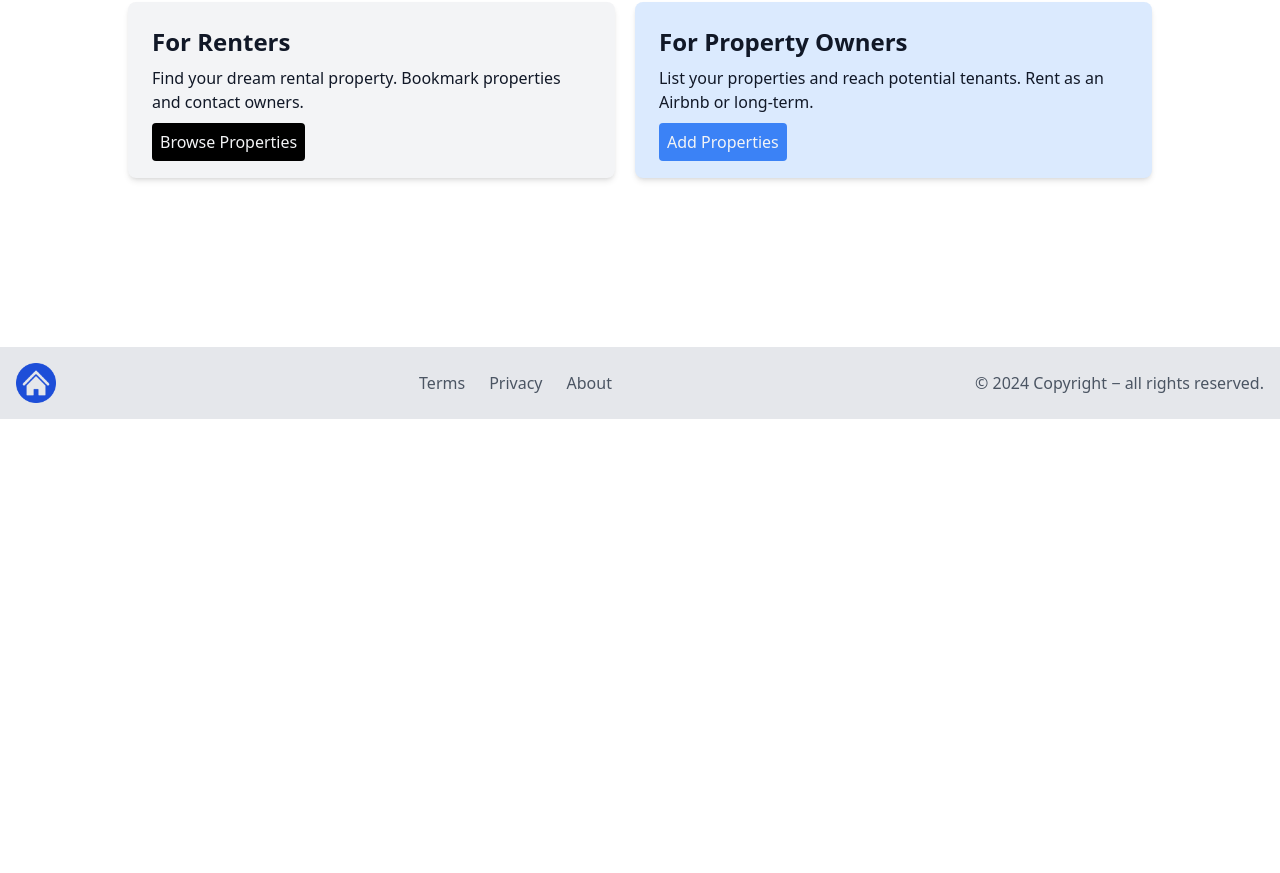
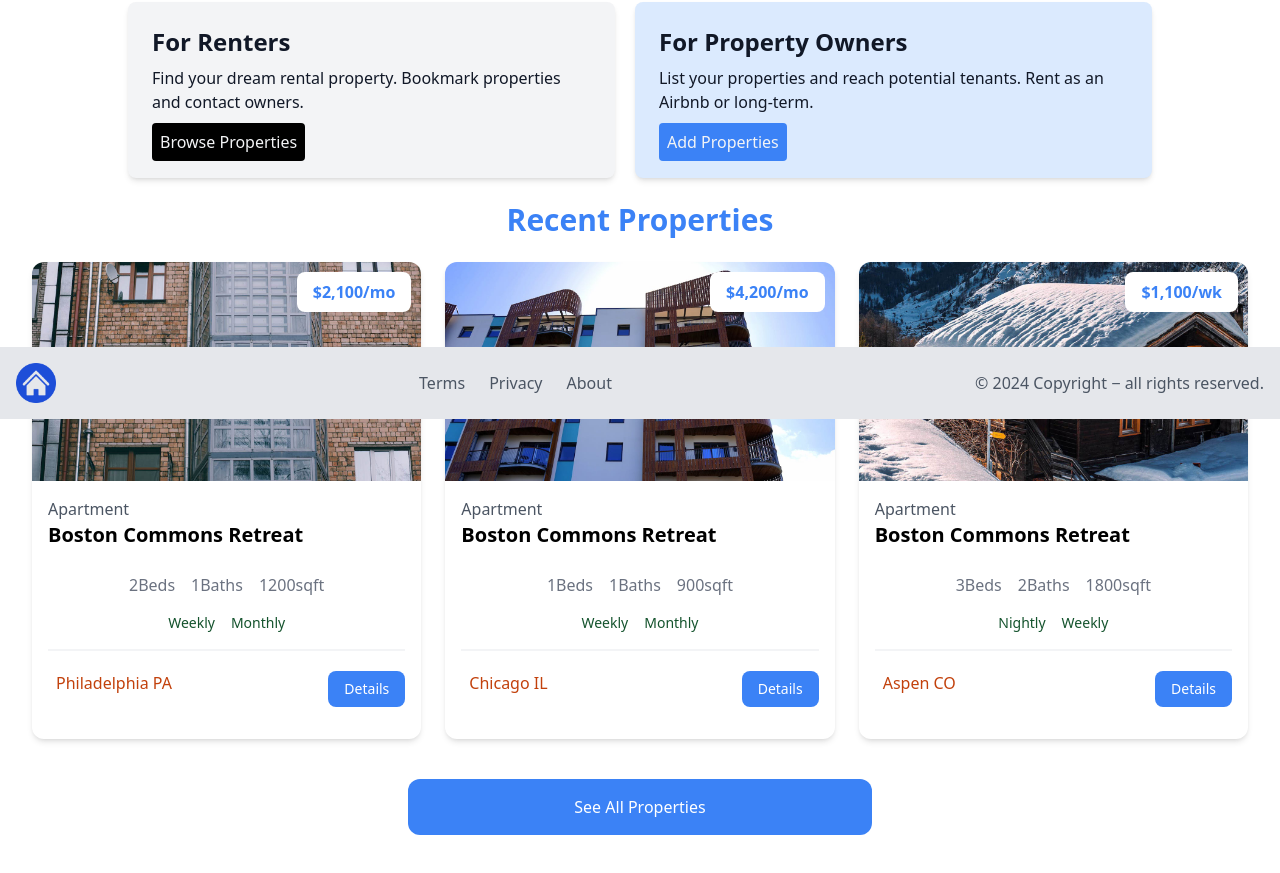
Before and after one commit to D10f/property-pulse, a Next.js app: page / in a window 1280 px wide. Shown: the part 381-1254 px from the top of the page. Before the commit the page ends 800 px from the top, so only its background shows below. Built offline with nearby package versions, Linux system fonts and the light colour scheme.

Commit message:
Add new section to home page displaying a number of random properties

```diff
--- a/src/app/page.tsx
+++ b/src/app/page.tsx
@@ -1,6 +1,14 @@
 import Link from "next/link";
 import Hero from "@/components/Hero";
 import InfoBox from "@/components/InfoBox";
+import PropertyCard from "@/components/PropertyCard";
+import properties from '@/assets/properties.json';
+
+const getRandomItems = <T extends Array<any>>(list: T, amount: number) => {
+    if (amount <= 0) throw new Error('Must be a positive integer greater than 0');
+    if (list.length < amount) return list;
+    return list.sort(() => Math.random() > 0.5 ? 1 : -1).slice(0, amount);
+};
 
 const HomePage = () => {
     return (
@@ -40,6 +48,23 @@ const HomePage = () => {
                     long-term.
                 </InfoBox>
             </div>
+
+            <section className="px-4 py-6">
+                <div className="container-xl lg:container m-auto px-4">
+
+                    <h2 className="text-3xl font-bold text-blue-500 mb-6 text-center">Recent Properties</h2>
+
+                    <div className="grid grid-cols-1 md:grid-cols-3 gap-6">
+                        {getRandomItems(properties, 3).map(property => (
+                            <PropertyCard key={property._id} property={property} />
+                        ))}
+                    </div>
+                </div>
+
+                <div className="mx-auto max-w-lg my-10 px-6">
+                    <Link href="/properties" className="block bg-blue-500 text-white text-center py-4 px-6 rounded-xl hover:bg-blue-700">See All Properties</Link>
+                </div>
+            </section>
         </>
     );
 };
--- a/src/components/PropertyCard.tsx
+++ b/src/components/PropertyCard.tsx
@@ -1,46 +1,9 @@
 import Image from "next/image";
 import Link from "next/link";
-
-type Location = {
-    "street": string,
-    "city": string,
-    "state": string,
-    "zipcode": string
-};
-
-type Rate = {
-    nightly?: number,
-    weekly?: number,
-    monthly?: number
-};
-
-type Contact = {
-    name: string;
-    email: string;
-    phone: string;
-}
-
-type Property = {
-    "_id": string,
-    "owner": string,
-    "name": string,
-    "type": string,
-    "description": string,
-    "location": Location,
-    "beds": number,
-    "baths": number,
-    "square_feet": number,
-    "amenities": string[],
-    "rates": Rate,
-    "seller_info": Contact,
-    "images": string[],
-    "isFeatured": boolean,
-    "createdAt": string,
-    "updatedAt": string
-};
+import { Property } from '@/types';
 
 type PropertyCardProps = {
-    property: Property;
+  property: Property;
 }
 
 const propertyRateDisplay = ({ rates }: Property) => {
```
